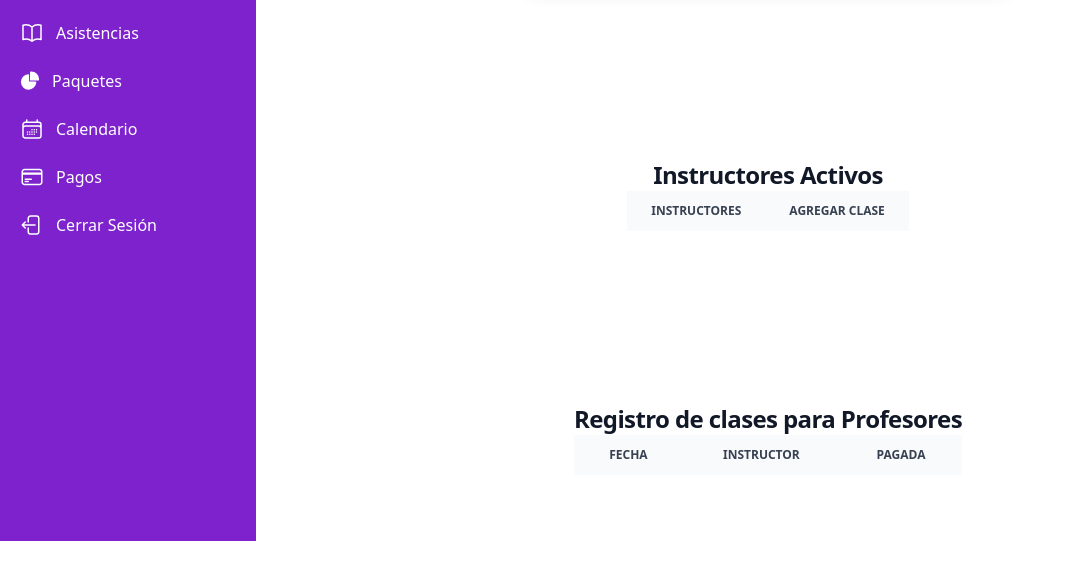
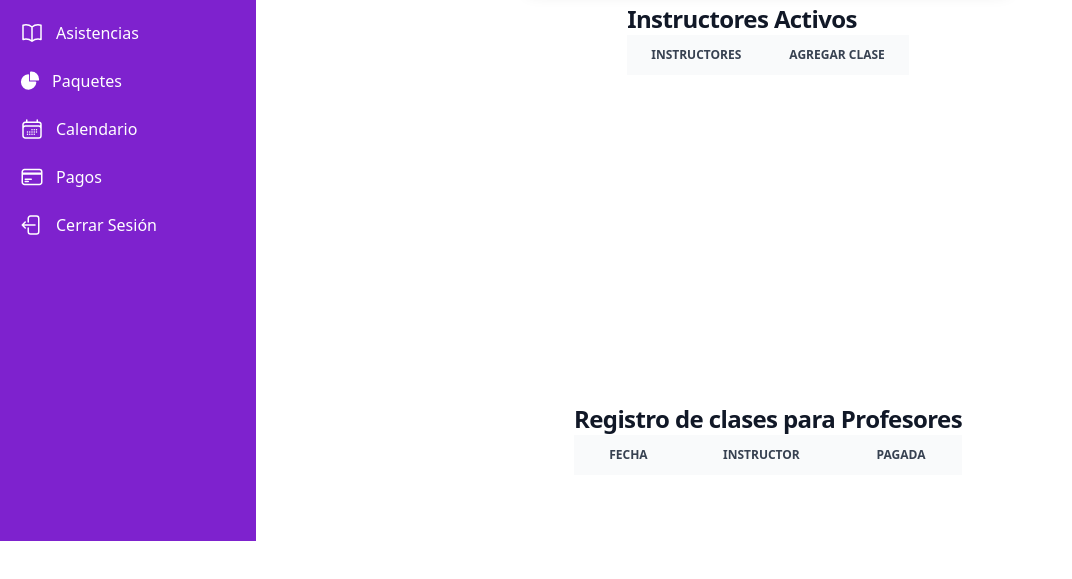
Before and after one commit to dlarosahc/energia-vertical, a website with bundled scripts: page views/dashboard/index.html in a window 1280 px wide. Shown: the part 259-838 px from the top of the page, without its empty margins (0-1072 px from the left). Built offline with nearby package versions, Linux system fonts and the light colour scheme; no server answers.

Commit message:
still fixing

```diff
--- a/views/dashboard/index.html
+++ b/views/dashboard/index.html
@@ -38,7 +38,7 @@
             <button  id="form-btn" class=" disabled:opacity-50 disabled:cursor-not-allowed py-2 px-4 bg-purple-700 rounded-lg font-bold text-white hover:border-transparent hover:text-teal-500 hover:bg-white">Agregar</button>
          </form>
 
-         <div id="coaches-div" class="h-96 overflow-auto flex flex-col items-center justify-center">
+         <div id="coaches-div" class="h-96 overflow-auto flex flex-col">
             <h2 id="" class=" text-xl lg:text-2xl font-extrabold leading-tight tracking-tight text-gray-900">
                 Instructores Activos
             </h2>
```
